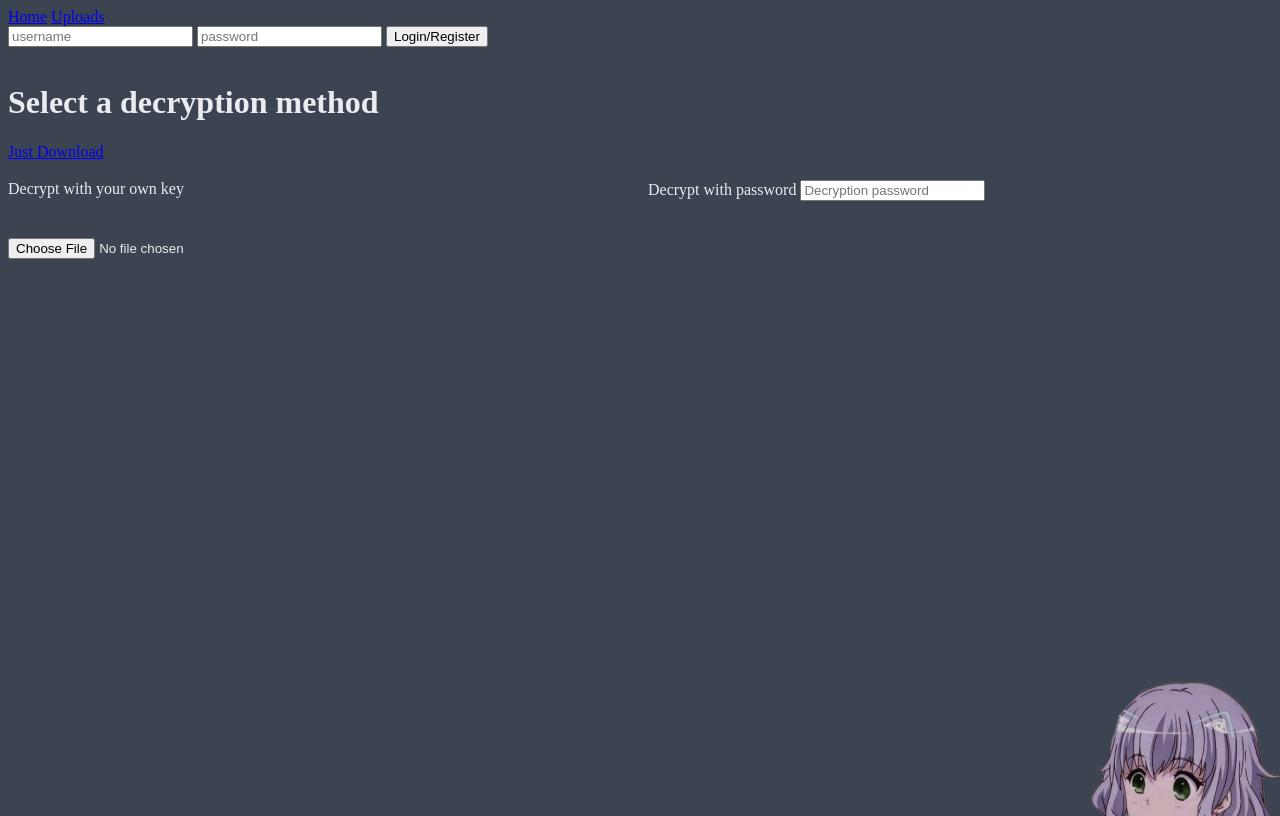
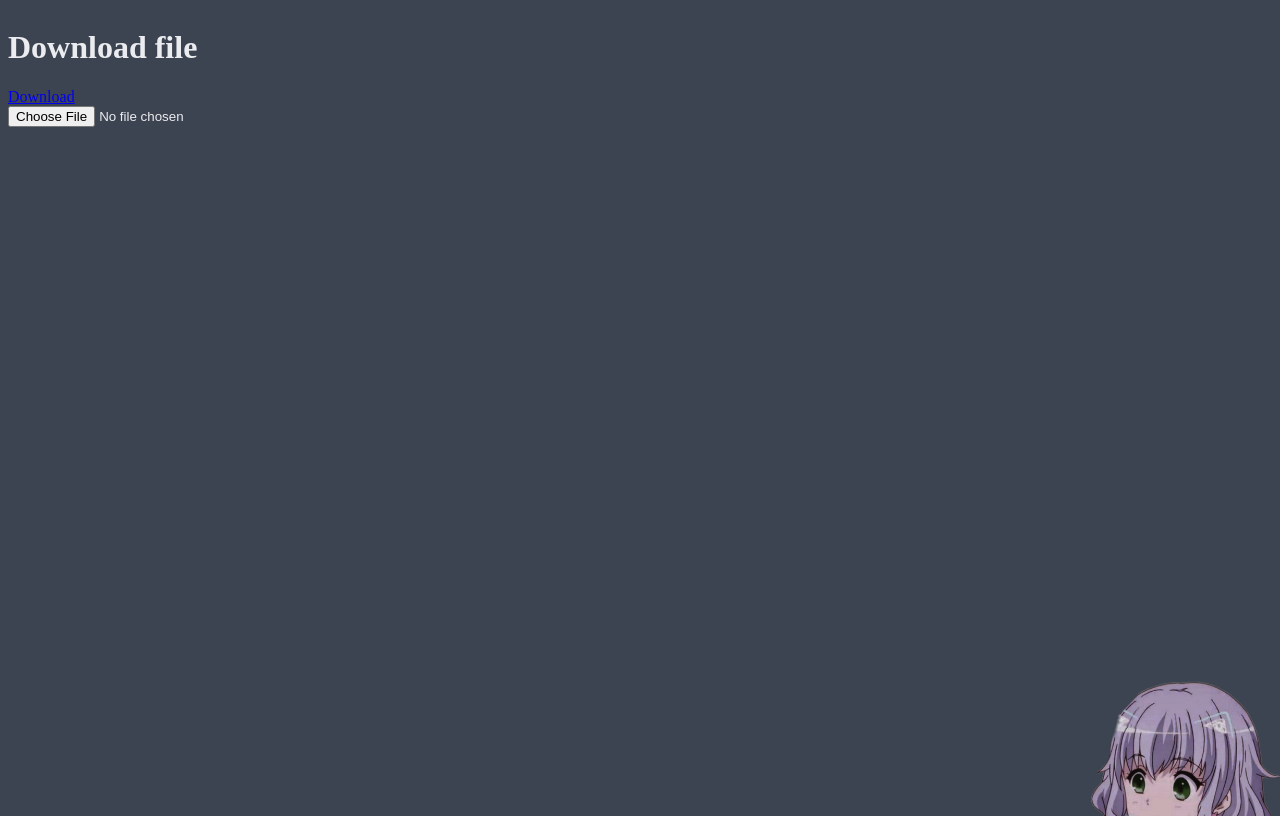
Before and after one commit to SeoFernando25/HTH2023, a SvelteKit app: page /file/1 in a window 1280 px wide. Built offline with nearby package versions, Linux system fonts and the light colour scheme.

Commit message:
chore: remove encryption stuff for now

```diff
--- a/src/lib/components/Header.svelte
+++ b/src/lib/components/Header.svelte
@@ -47,39 +47,4 @@
   }
 </script>
 
-<div class="navbar">
-  <a href="/" class="btn btn-ghost">Home</a>
-  <a href="/my/uploads" class="btn btn-ghost">Uploads</a>
-  <div class="flex-1" />
-  <div class="dropdown  dropdown-end">
-    {#if $loggedUser === null}
-      <div class="flex flex-col">
-        <div>
-          <input
-            tabindex="0"
-            bind:value={username}
-            id="username"
-            type="text"
-            placeholder="username"
-            class="input input-bordered"
-          />
-          <input
-            type="password"
-            bind:value={password}
-            placeholder="password"
-            class="input input-bordered"
-          />
-          <button
-            class="btn"
-            on:click={() => tryLoginRegister(username, password)}
-          >
-            Login/Register
-          </button>
-        </div>
-        <p class="text-red-500">{error}</p>
-      </div>
-    {:else}
-      <button class="btn btn-ghost" on:click={logout}>Logout</button>
-    {/if}
-  </div>
-</div>
+<div class="navbar" />
--- a/src/routes/+layout.svelte
+++ b/src/routes/+layout.svelte
@@ -32,7 +32,6 @@
   /* Bottom right image, that is slightly hidden and does not cause overflow */
   .bottom-art {
     position: fixed;
-    pointer-events: none;
     bottom: 0;
     right: 0;
     transform: translate(15%, 30%) scaleX(-1);
--- a/src/routes/+page.svelte
+++ b/src/routes/+page.svelte
@@ -187,45 +187,5 @@
       class="hidden"
       on:change={onFileChange}
     />
-
-    <div
-      class="w-full flex gap-4 align-middle justify-center items-center min-h-12 mt-4"
-    >
-      <select
-        bind:value={selectedSendType}
-        class="flex-1 select select-bordered"
-      >
-        <option selected value="unencrypted">Unencrypted</option>
-        <option value="private">Private</option>
-        <option value="protected">Password Protected</option>
-        <option value="transfer">Secure Transfer</option>
-      </select>
-      <div class="flex-1 ">
-        {#if selectedSendType === "private"}
-          {#if $loggedUser === null}
-            <div class="alert alert-warning shadow-lg">
-              <div>
-                <span
-                  >You need to log in or create an account to upload private
-                  files</span
-                >
-              </div>
-            </div>
-          {/if}
-        {:else if selectedSendType === "protected"}
-          <input
-            bind:value={encryptionPassword}
-            class="input input-bordered w-full"
-            placeholder="Password"
-          />
-        {:else if selectedSendType === "transfer"}
-          <input
-            bind:value={recipientName}
-            class="input input-bordered w-full"
-            placeholder="Recipient Username"
-          />
-        {/if}
-      </div>
-    </div>
   </div>
 </div>
--- a/src/routes/file/[id]/+page.svelte
+++ b/src/routes/file/[id]/+page.svelte
@@ -71,54 +71,20 @@
 
 <div class=" flex-1 flex flex-col justify-center items-center">
   <h1 class="text-5xl md:text-6xl lg:text-7xl pb-4 text-center w-full p-4">
-    Select a decryption method
+    Download file
   </h1>
 
-  <div class="four-by-four h-[3/4] justify-center w-full md:w-3/4 px-4">
-    <a class="btn h-full w-full g1" href="/f/{pageId}"> Just Download </a>
-    <div class="g2">
-      <!-- As private file -->
-      <div
-        class="h-full w-full {$loggedUser !== null ? '' : 'tooltip'}"
-        data-tip={loggedUser
-          ? "You need to be logged in to decrypt with your key"
-          : ""}
-      >
-        <label
-          on:click={decryptWithOwnKey}
-          on:keydown={void 0}
-          for="file"
-          class="btn h-full w-full {$loggedUser !== null ? '' : 'btn-disabled'}"
-        >
-          Decrypt with your own key
-        </label>
-      </div>
-    </div>
-    <div class="g3">
-      <!-- Decript with password -->
-      <div class="h-full flex flex-col gap-2">
-        <label
-          on:click={decryptWithPassword}
-          on:keydown={void 0}
-          for="file"
-          class="btn flex-1 w-full">Decrypt with password</label
-        >
-        <input
-          bind:value={password}
-          type="text"
-          placeholder="Decryption password"
-          class="input input-bordered w-full"
-        />
-      </div>
-    </div>
-    {#if error}
-      <p class="alert alert-error shadow-lg w-full g4">
-        {error}
-      </p>
-    {/if}
+  <div class="h-48 justify-center w-full md:w-3/4 px-4">
+    <a class="btn h-full w-full " href="/f/{pageId}">Download</a>
   </div>
-  <!-- Error -->
+
+  {#if error}
+    <p class="alert alert-error shadow-lg w-full">
+      {error}
+    </p>
+  {/if}
 </div>
+<!-- Error -->
 
 <input
   id="file"
```
